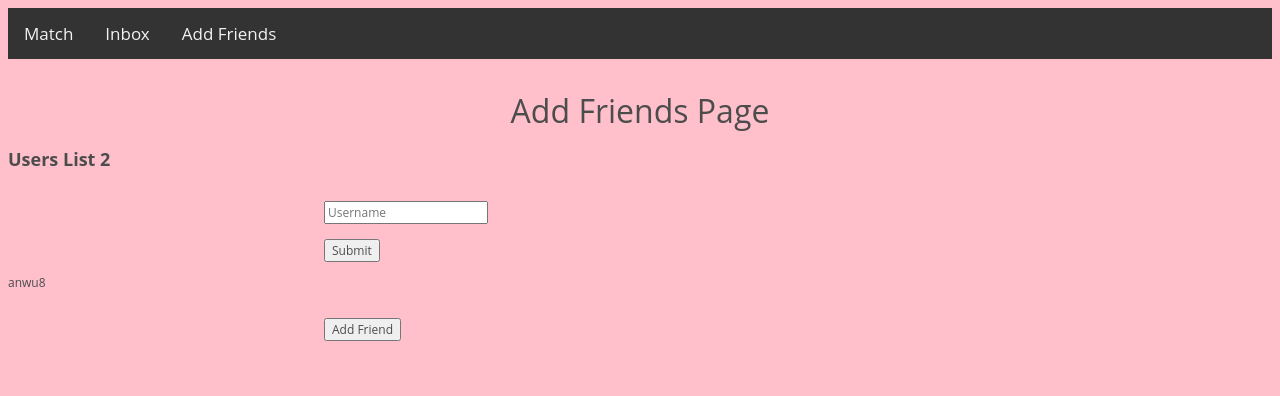
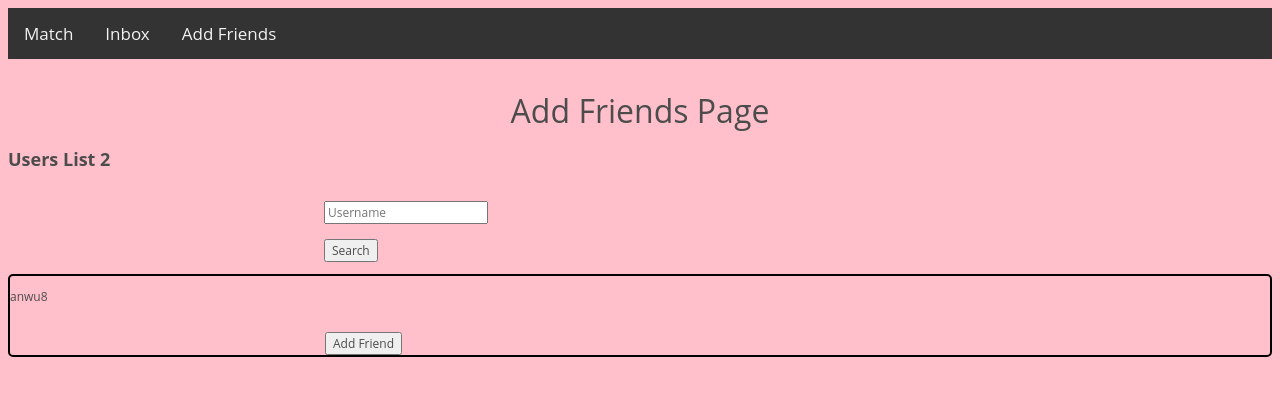
Before and after one commit to andywu8/cs419-finalproject, a Flask app: page /add_friends in a window 1280 px wide. Shown: the top 396 px of the page. Run offline with Flask 2, Linux system fonts and the light colour scheme; data comes from the database, SQL or seed files in the repository; data that the repository does not hold is empty.

Commit message:
added in functions for search friends

```diff
--- a/main.py
+++ b/main.py
@@ -30,11 +30,15 @@ def signup():
 
 @app.route('/add_friends', methods=['POST','GET'])
 def add_friends():
+    current_user_username = "anwu8"
+    if request.method=='POST':
+        friend_username = request.form['friend_username']
+        dbHandler.insertFriend(current_user_username, friend_username)
+    friends = dbHandler.retrieveFriends(current_user_username)
     users = dbHandler.retrieveUsers()
     current_user_username = "test"
     friends = dbHandler.retrieveFriends(current_user_username)
-    return render_template('add_friends.html', users = users)
-
+    return render_template('add_friends.html', users = users, friends=friends)
 
 @app.route('/inbox', methods=['POST','GET'])
 def inbox():
--- a/models.py
+++ b/models.py
@@ -1,4 +1,33 @@
 import sqlite3 as sql
+
+def insertFriend(current_user_username, friend_username):
+	con = sql.connect("database.db")
+	cur = con.cursor()
+	query = "INSERT INTO friends (primary_friend, username) VALUES (?, ?)"
+	cur.execute(query, (current_user_username, friend_username))
+	con.commit()
+	con.close()
+
+def retrieveFriends(current_user_username):
+	"""
+	Get's a list of the current user's friends
+	"""
+	con = sql.connect("database.db")
+	cur = con.cursor()
+	query = "SELECT username FROM friends WHERE primary_friend = ?"
+	cur.execute(query,[current_user_username])
+	users = cur.fetchall()
+	print(users)
+	con.close()
+	return users
+
+def retrieveUsernames(user_username):
+	con = sql.connect("database.db")
+	cur = con.cursor()
+	query = "SELECT username FROM users WHERE username = ?"
+	cur.execute(query, [user_username])
+	con.commit()
+	con.close()
 
 def checkUserExists(username):
 	con = sql.connect("database.db")
@@ -14,8 +43,6 @@ def checkUserExists(username):
 		return True
 	else:
 		return False
-
-
 
 def insertUser(firstname,lastname,username,password):
 	con = sql.connect("database.db")
--- a/static/css/add_friends.css
+++ b/static/css/add_friends.css
@@ -1,4 +1,9 @@
-.friends_list {
+.user_list {
     border-radius: 5px;
     border: 2px solid black;
 }
+
+.friend_list {
+    border-radius: 5px;
+    border: 2px solid black;
+}
--- a/templates/add_friends.html
+++ b/templates/add_friends.html
@@ -12,18 +12,24 @@
     <div class="row">
       <div class="column">
         <h2>Users List 2</h2>
-        <form action="search" method="post">
-            <input type="text" name="name" id="name" placeholder="Username" required/>
-            <input type="submit" class="button" value="Submit"/>
-
+        <form action="search" method="get">
+            <input type="search" name="name" id="name" placeholder="Username" required/>
+            <input type="submit" class="button" value="Search"/>
         </form>
         <table>
           {%for user in users%}
-            <div class="friend_list">
-                <form class="add_friend" method="post">
-                    <p>{{user[0]}}</p>
+            <div class="user_list">
+                <form action="add_friends" method="post">
+                    <p class="user_username">{{user[0]}}</p>
                     <input type="submit" class="button" value="Add Friend"/>
                 </form>
+            </div>
+          {%endfor%}
+        </table>
+        <table>
+          {%for friend in friends%}
+            <div class="friend_list">
+                <p>{{friend[0]}}</p>
             </div>
           {%endfor%}
         </table>
```
